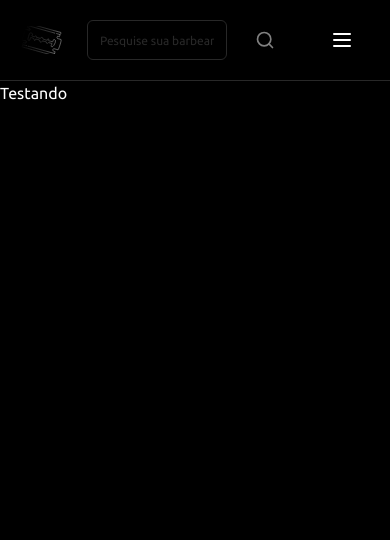
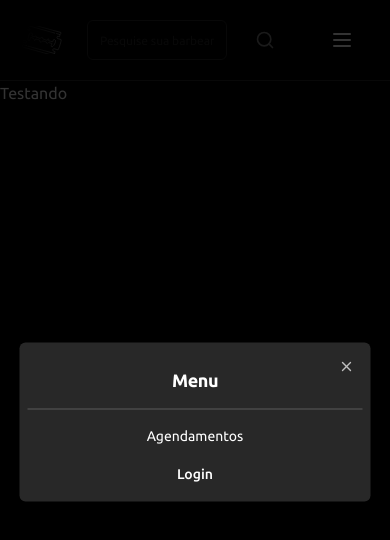
Before and after one commit to rafaapcode/app-barber, a Next.js app: page / in a window 390 px wide. Both pictures are taken after a click on the button 342 px from the left and 40 px from the top of the page. Shown: the top 540 px of the page. Built offline with nearby package versions, Linux system fonts and the light colour scheme.

Commit message:
feat: creating the menu modal'

```diff
--- a/components/Header/Header.tsx
+++ b/components/Header/Header.tsx
@@ -1,9 +1,9 @@
 import Image from "next/image";
 import Link from "next/link";
-import { Input } from "../ui/input";
 import { Button } from "../ui/button";
-import { MenuIcon, SearchIcon } from "lucide-react";
+import { MenuIcon } from "lucide-react";
 import Search from "./Search";
+import Menu from "./Menu";
 
 export default function Header() {
     return (
@@ -22,9 +22,10 @@
                     <Button variant={"ghost"} className="text-sm md:text-base ml-5">Login</Button>
                 </div>
                 <div className="md:hidden">
-                    <Button variant={"ghost"}>
+                    {/* <Button variant={"ghost"}>
                         <MenuIcon />
-                    </Button>
+                    </Button> */}
+                    <Menu />
                 </div>
             </div>
         </header>
--- /dev/null
+++ b/components/Header/Menu.tsx
@@ -0,0 +1,31 @@
+"use client";
+
+import { MenuIcon } from "lucide-react";
+import { Button } from "../ui/button";
+import { Dialog, DialogContent, DialogHeader, DialogTitle, DialogTrigger } from "../ui/dialog";
+import Link from "next/link";
+
+export default function Menu() {
+    return (
+        <>
+            <Dialog>
+                <DialogTrigger asChild>
+                    <Button variant={"ghost"}>
+                        <MenuIcon />
+                    </Button>
+                </DialogTrigger>
+                <DialogContent className="w-[90%] p-2 bg-[#282828] border-none outline-none rounded-md">
+                    <DialogHeader className="border-b border-[#5a5a5a] p-5">
+                        <DialogTitle>
+                            Menu
+                        </DialogTitle>
+                    </DialogHeader>
+                    <div className="flex flex-col items-center justify-center space-y-2">
+                        <Link href={"#"} className="text-sm md:text-base transition-colors duration-200 text-[#ffffff] hover:text-[#696969]">Agendamentos</Link>
+                        <Button variant={"ghost"} className="text-sm">Login</Button>
+                    </div>
+                </DialogContent>
+            </Dialog>
+        </>
+    )
+};
--- /dev/null
+++ b/components/ui/dialog.tsx
@@ -0,0 +1,122 @@
+"use client"
+
+import * as React from "react"
+import * as DialogPrimitive from "@radix-ui/react-dialog"
+import { X } from "lucide-react"
+
+import { cn } from "@/lib/utils"
+
+const Dialog = DialogPrimitive.Root
+
+const DialogTrigger = DialogPrimitive.Trigger
+
+const DialogPortal = DialogPrimitive.Portal
+
+const DialogClose = DialogPrimitive.Close
+
+const DialogOverlay = React.forwardRef<
+  React.ElementRef<typeof DialogPrimitive.Overlay>,
+  React.ComponentPropsWithoutRef<typeof DialogPrimitive.Overlay>
+>(({ className, ...props }, ref) => (
+  <DialogPrimitive.Overlay
+    ref={ref}
+    className={cn(
+      "fixed inset-0 z-50 bg-black/80  data-[state=open]:animate-in data-[state=closed]:animate-out data-[state=closed]:fade-out-0 data-[state=open]:fade-in-0",
+      className
+    )}
+    {...props}
+  />
+))
+DialogOverlay.displayName = DialogPrimitive.Overlay.displayName
+
+const DialogContent = React.forwardRef<
+  React.ElementRef<typeof DialogPrimitive.Content>,
+  React.ComponentPropsWithoutRef<typeof DialogPrimitive.Content>
+>(({ className, children, ...props }, ref) => (
+  <DialogPortal>
+    <DialogOverlay />
+    <DialogPrimitive.Content
+      ref={ref}
+      className={cn(
+        "fixed left-[50%] top-[50%] z-50 grid w-full max-w-lg translate-x-[-50%] translate-y-[-50%] gap-4 border bg-background p-6 shadow-lg duration-200 data-[state=open]:animate-in data-[state=closed]:animate-out data-[state=closed]:fade-out-0 data-[state=open]:fade-in-0 data-[state=closed]:zoom-out-95 data-[state=open]:zoom-in-95 data-[state=closed]:slide-out-to-left-1/2 data-[state=closed]:slide-out-to-top-[48%] data-[state=open]:slide-in-from-left-1/2 data-[state=open]:slide-in-from-top-[48%] sm:rounded-lg",
+        className
+      )}
+      {...props}
+    >
+      {children}
+      <DialogPrimitive.Close className="absolute right-4 top-4 rounded-sm opacity-70 ring-offset-background transition-opacity hover:opacity-100 focus:outline-none focus:ring-2 focus:ring-ring focus:ring-offset-2 disabled:pointer-events-none data-[state=open]:bg-accent data-[state=open]:text-muted-foreground">
+        <X className="h-4 w-4" />
+        <span className="sr-only">Close</span>
+      </DialogPrimitive.Close>
+    </DialogPrimitive.Content>
+  </DialogPortal>
+))
+DialogContent.displayName = DialogPrimitive.Content.displayName
+
+const DialogHeader = ({
+  className,
+  ...props
+}: React.HTMLAttributes<HTMLDivElement>) => (
+  <div
+    className={cn(
+      "flex flex-col space-y-1.5 text-center sm:text-left",
+      className
+    )}
+    {...props}
+  />
+)
+DialogHeader.displayName = "DialogHeader"
+
+const DialogFooter = ({
+  className,
+  ...props
+}: React.HTMLAttributes<HTMLDivElement>) => (
+  <div
+    className={cn(
+      "flex flex-col-reverse sm:flex-row sm:justify-end sm:space-x-2",
+      className
+    )}
+    {...props}
+  />
+)
+DialogFooter.displayName = "DialogFooter"
+
+const DialogTitle = React.forwardRef<
+  React.ElementRef<typeof DialogPrimitive.Title>,
+  React.ComponentPropsWithoutRef<typeof DialogPrimitive.Title>
+>(({ className, ...props }, ref) => (
+  <DialogPrimitive.Title
+    ref={ref}
+    className={cn(
+      "text-lg font-semibold leading-none tracking-tight",
+      className
+    )}
+    {...props}
+  />
+))
+DialogTitle.displayName = DialogPrimitive.Title.displayName
+
+const DialogDescription = React.forwardRef<
+  React.ElementRef<typeof DialogPrimitive.Description>,
+  React.ComponentPropsWithoutRef<typeof DialogPrimitive.Description>
+>(({ className, ...props }, ref) => (
+  <DialogPrimitive.Description
+    ref={ref}
+    className={cn("text-sm text-muted-foreground", className)}
+    {...props}
+  />
+))
+DialogDescription.displayName = DialogPrimitive.Description.displayName
+
+export {
+  Dialog,
+  DialogPortal,
+  DialogOverlay,
+  DialogClose,
+  DialogTrigger,
+  DialogContent,
+  DialogHeader,
+  DialogFooter,
+  DialogTitle,
+  DialogDescription,
+}
--- a/package.json
+++ b/package.json
@@ -9,6 +9,7 @@
     "lint": "next lint"
   },
   "dependencies": {
+    "@radix-ui/react-dialog": "^1.0.5",
     "@radix-ui/react-slot": "^1.0.2",
     "class-variance-authority": "^0.7.0",
     "clsx": "^2.1.0",
```
Also changed, not shown: 1 other file (tests, documents, lock files or other folders).
